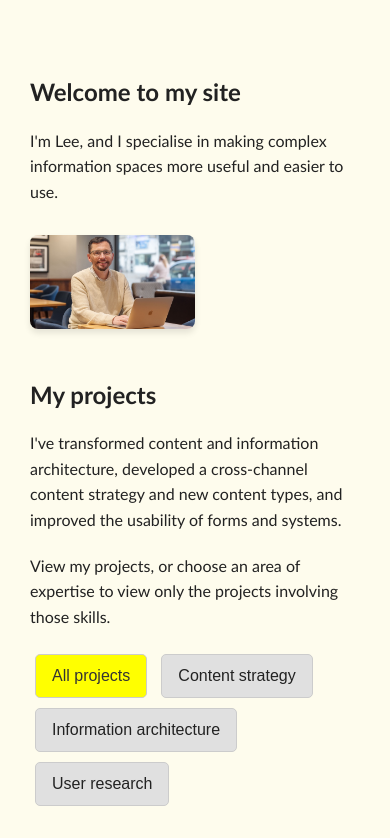
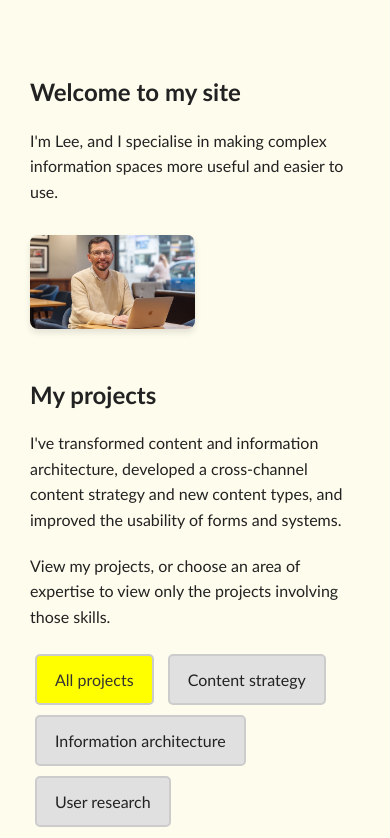
Before and after one commit to Lee-ux-content-designer/my-portfolio, a plain HTML site: page index.html in a window 390 px wide. Shown: the part 223-1061 px from the top of the page. Drawn offline with Linux system fonts and the light colour scheme.

Commit message:
make filter buttons larger

```diff
--- a/styles.css
+++ b/styles.css
@@ -108,32 +108,60 @@ h1, h2, h3 {
     margin-bottom: 20px;
 }
 
+/* Ensure buttons have sufficient size */
 button, .filter-pill {
-    font-size: 16px;
-    padding: 12px 16px;
-    min-width: 44px;
-    min-height: 44px;
-    margin: 5px;
-    background-color: #e0e0e0;
-    color: #222222;
-    border: 1px solid #ccc;
-    border-radius: 5px;
-    cursor: pointer;
-    text-align: center;
-    display: inline-block;
+    font-family: 'Calibri', sans-serif; /* Ensure consistent font */
+    font-size: 16px; /* Font size */
+    padding: 14px 18px; /* Adjust padding to make the button larger */
+    min-width: 44px; /* Ensure minimum width for touch targets */
+    min-height: 44px; /* Ensure minimum height for touch targets */
+    margin: 5px; /* Add spacing between buttons */
+    background-color: #e0e0e0; /* Light grey background */
+    color: #222222; /* Dark grey text color */
+    border: 2px solid #ccc; /* Light grey border */
+    border-radius: 5px; /* Rounded corners for better usability */
+    cursor: pointer; /* Pointer cursor to indicate interactivity */
+    text-align: center; /* Center-align text */
+    display: inline-block; /* Ensure it behaves like a button */
 }
 
+/* Focus and hover state for buttons */
 button:focus, button:hover, .filter-pill:focus, .filter-pill:hover {
-    background-color: #ffff00;
-    color: #000000;
-    border: 2px solid #222222;
+    background-color: #ffff00; /* Highlight with yellow on hover/focus */
+    color: #000000; /* Black text for better contrast */
+    border: 2px solid #222222; /* Dark border to highlight focus */
+    box-shadow: 0 0 5px 2px rgba(0, 0, 0, 0.2); /* Add a soft shadow to focus state */
+    outline: none; /* Remove default outline to avoid duplication */
 }
 
+/* Active state for filter pills */
 .filter-pill.active {
-    background-color: #ffff00;
-    color: #333;
+    background-color: #ffff00; /* Yellow background when active */
+    color: #333; /* Dark text color */
 }
 
+/* Focus styling for filter pills */
+.filter-pill:focus {
+    background-color: #ffff00; /* Yellow background when focused */
+    color: #333; /* Dark text color for better contrast */
+    border: 2px solid #333; /* Dark border to indicate focus */
+    box-shadow: 0 0 5px 2px rgba(0, 0, 0, 0.2); /* Optional: subtle shadow */
+    outline: none; /* Remove default outline */
+}
+
+/* Ensure links (filter buttons) also show focus */
+a:focus, nav ul li a:focus {
+    outline: 3px solid #ffcc00; /* High-contrast yellow outline */
+    outline-offset: 3px; /* Space between element and outline */
+    background-color: #ffff00; /* Add background for additional emphasis */
+    text-decoration: underline; /* Underline for extra visibility */
+    border-radius: 4px; /* Optional: rounded corners */
+}
+
+/* Ensure outline is not globally removed */
+*:focus {
+    outline: revert; /* Ensure default outline behavior is respected */
+}
 /* Footer */
 footer {
     background-color: #333;
```
